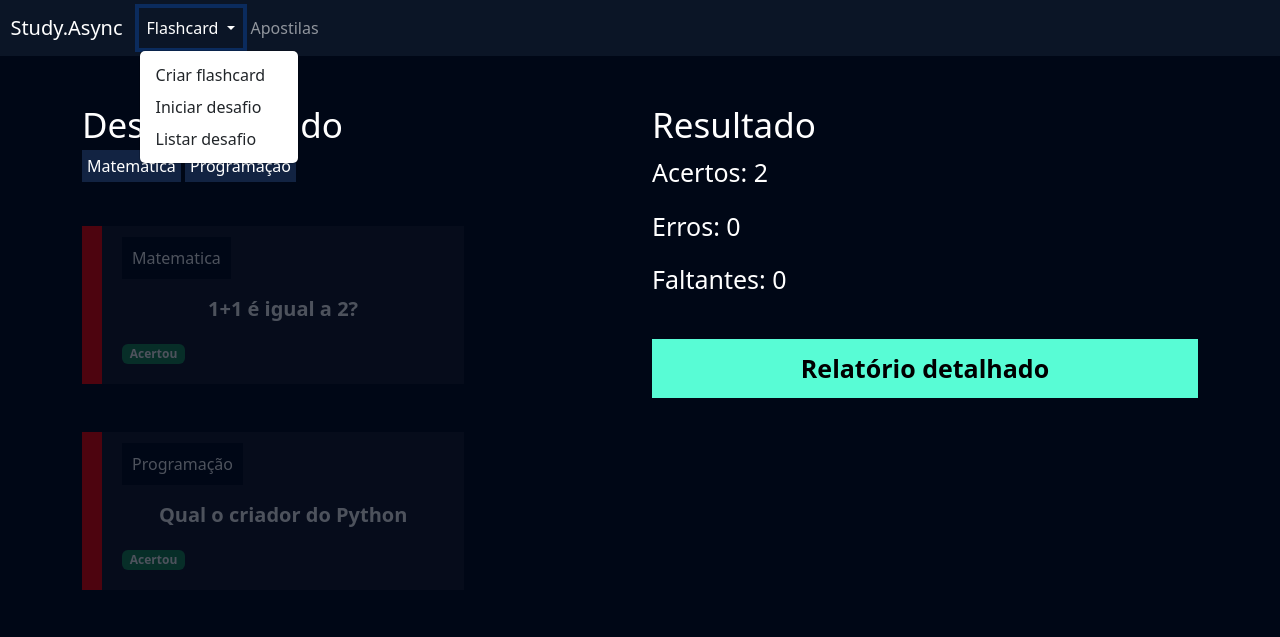
After one commit to Gutis-007/Pytonando, a Django app: page /flashcard/desafio/6/ in a window 1280 px wide, after a click on "Flashcard". The commit adds this page. Shown: the top 637 px of the page. Run offline with Django 5.2, Linux system fonts and the light colour scheme; a user stored in the database is signed in; data comes from the database, SQL or seed files in the repository; both versions use the stored data as it was after the commit.

Commit message:
Finalizando aula 2, adição do sistema de criação listagem e execução do desafio alem do sistema de Status e filtro na tela de listagem de desafios

```diff
--- a/flashcard/admin.py
+++ b/flashcard/admin.py
@@ -1,6 +1,8 @@
 from django.contrib import admin
-from .models import Categoria, Flashcard
+from .models import Categoria, Flashcard, Desafio, FlashcardDesafio
 
 admin.site.register(Categoria)
 admin.site.register(Flashcard)
+admin.site.register(FlashcardDesafio)
+admin.site.register(Desafio)
 # Register your models here.
--- a/flashcard/models.py
+++ b/flashcard/models.py
@@ -1,6 +1,6 @@
 from django.db import models
 from django.contrib.auth.models import User
-
+from django.utils.safestring import mark_safe
 
 class Categoria(models.Model):
     nome = models.CharField(max_length=20)
@@ -20,3 +20,41 @@ class Flashcard(models.Model):
 
     def __str__(self):
         return self.pergunta
+
+    @property
+    def css_dificuldade(self):
+        if self.dificuldade == 'F':
+            return 'flashcard-facil'
+        elif self.dificuldade == 'M':
+            return 'flashcard-medio'
+        elif self.dificuldade == 'D':
+            return 'flashcard-dificil'
+
+
+
+class FlashcardDesafio(models.Model):
+    flashcard = models.ForeignKey(Flashcard, on_delete=models.DO_NOTHING)
+    respondido = models.BooleanField(default=False)
+    acertou = models.BooleanField(default=False)
+    def __str__(self):
+        return self.flashcard.pergunta
+
+
+class Desafio(models.Model):
+    user = models.ForeignKey(User, on_delete=models.DO_NOTHING)
+    titulo = models.CharField(max_length=100)
+    categoria = models.ManyToManyField(Categoria)
+    quantidade_perguntas = models.IntegerField()
+    dificuldade = models.CharField(
+        max_length=1, choices=Flashcard.DIFICULDADE_CHOICES
+    )
+    flashcards = models.ManyToManyField(FlashcardDesafio)
+
+    def __str__(self):
+        return self.titulo
+
+    def status(self):
+        if self.flashcards.filter(respondido=False).exists():
+            return mark_safe('<span class= "badge bg-primary">Em aberto</span>')
+        else:
+            return mark_safe('<span class= "badge bg-sucess">Concluído</span>')
--- /dev/null
+++ b/flashcard/templates/desafio.html
@@ -0,0 +1,71 @@
+{% extends "base.html" %}
+{% load static %}
+
+{% block 'cabecalho' %}
+  <link href="{% static 'usuarios/css/cadastro.css' %}" rel="stylesheet">
+  <link href="{% static 'flashcard/css/novo_flashcard.css' %}" rel="stylesheet">
+  <link href="{% static 'flashcard/css/iniciar_desafio.css' %}" rel="stylesheet">
+  <link href="{% static 'flashcard/css/desafio.css' %}" rel="stylesheet">
+  <link href='https://unpkg.com/boxicons@2.1.4/css/boxicons.min.css' rel='stylesheet'>
+{% endblock 'cabecalho' %}
+
+{% block 'conteudo' %}
+
+    {% include "partials/header.html" %}
+
+  <div class="container">
+    <br>
+    <br>
+    <div class="row">
+      <div class="col-md">
+        <h3 class="fonte-secundaria">Desafio iniciado</h3>
+        {% for cat in desafio.categoria.all %}
+            <span class="badge-categoria">{{cat.nome}}</span>
+        {%endfor%}
+        <br>
+        <br>
+        <br>
+        {% for flash in desafio.flashcards.all %}
+          <div class="box-new-flashcard {% if flash.respondido%} op2 {% endif %}">
+            <div class="flashcard {{flash.flashcard.css_dificuldade}}">
+              <div class="flashcard-categoria">
+                {{ flash.flashcard.categoria }}
+              </div>
+              <br>
+              <br>
+              <div class="flashcard-box-item" onclick="flip_card({{ flash.id }})">
+                <p class="flashcard-item">{{ flash.flashcard.pergunta }}</p>
+              </div>
+              {% if not flash.respondido %}
+                <div class="responder">
+                    <a href="{% url 'responder_flashcard' flash.id %}?acertou=0&desafio_id={{desafio.id}}"><i class='bx bxs-x-square icone-vermelho'></i></a>
+                    <a href="{% url 'responder_flashcard' flash.id %}?acertou=1&desafio_id={{desafio.id}}"><i class='bx bxs-check-square icone-verde' ></i></a>
+                </div>
+              {% else %}
+              {% if flash.acertou %}
+                <span class="badge bg-success">Acertou</span>
+              {% else %}
+                <span class="badge bg-danger">Errou</span>
+              {% endif%}
+              {% endif %}
+            </div>
+            <div class="resposta-flashcard" id="{{ flash.id }}">
+              {{ flash.flashcard.resposta }}
+            </div>
+          </div>
+          <br>
+          <br>
+        {% endfor %}
+      </div>
+      <div class="col-md">
+        <h3 class="fonte-secundaria">Resultado</h3>
+        <p class="fonte-p">Acertos: {{acertos}} </p>
+        <p class="fonte-p">Erros: {{erros}}</p>
+        <p class="fonte-p">Faltantes: {{faltantes}}</p>
+        <br>
+        <a class="btn-cadastro btn-desafio" href="">Relatório detalhado</a>
+      </div>
+    </div>
+  </div>
+  <script src="{% static 'flashcard/js/flashcard.js' %}"></script>
+{% endblock 'conteudo' %}
--- a/flashcard/templates/novo_flashcard.html
+++ b/flashcard/templates/novo_flashcard.html
@@ -8,6 +8,9 @@
 {% endblock 'cabecalho' %}
 
 {% block 'conteudo' %}
+
+    {% include "partials/header.html" %}
+
     <div class="container">
         <br>
         <br>
--- a/flashcard/urls.py
+++ b/flashcard/urls.py
@@ -4,4 +4,8 @@ from . import views
 urlpatterns = [
     path('novo_flashcard/', views.novo_flashcard, name='novo_flashcard'),
     path('deletar_flashcard/<int:id>/', views.deletar_flashcard, name='deletar_flashcard'),
+    path('iniciar_desafio/', views.iniciar_desafio, name='iniciar_desafio'),
+    path('listar_desafio/', views.listar_desafio, name='listar_desafio'),
+    path('desafio/<int:id>/', views.desafio, name='desafio'),
+    path('responder_flashcard/<int:id>/', views.responder_flashcard, name='responder_flashcard'),
 ]
--- a/flashcard/views.py
+++ b/flashcard/views.py
@@ -1,7 +1,8 @@
 from django.shortcuts import render, redirect
-from .models import Categoria, Flashcard
+from .models import Categoria, Flashcard ,Desafio, FlashcardDesafio
 from django.contrib.messages import constants
 from django.contrib import messages
+from django.http import Http404
 def novo_flashcard(request):
     if not request.user.is_authenticated:
         return redirect('/usuarios/logar')
@@ -50,6 +51,122 @@ def novo_flashcard(request):
 
 def deletar_flashcard(request, id):
     flashcard = Flashcard.objects.get(id=id)
+    if flashcard.user != request.user:
+        messages.add_message(request, constants.ERROR, 'Você não tem permissão para excluir este flashcard.')
+        return redirect('/flashcard/novo_flashcard')
+
     flashcard.delete()
     messages.add_message(request, constants.SUCCESS, 'Flashcard deletado com sucesso!')
     return redirect('/flashcard/novo_flashcard')
+#Função para iniciar o desafio
+def iniciar_desafio(request):
+    if not request.user.is_authenticated:
+        return redirect('/usuarios/logar')
+    if request.method == 'GET':
+        categorias = Categoria.objects.all()
+        dificuldades = Flashcard.DIFICULDADE_CHOICES
+        return render(request, 'iniciar_desafio.html', {
+            'categorias': categorias,
+            'dificuldades': dificuldades,
+        })
+
+    elif request.method == 'POST':
+        titulo = request.POST.get('titulo')
+        categorias = request.POST.getlist('categoria')#Por ser um mutiple, o getlist vai retornar uma lista
+        dificuldade = request.POST.get('dificuldade')
+        qtd_perguntas = request.POST.get('qtd_perguntas')
+
+        # Instanciando a classe Desafio e Criando o desafio
+        desafio = Desafio(
+            user=request.user,
+            titulo=titulo,
+            quantidade_perguntas=qtd_perguntas,
+            dificuldade=dificuldade,
+        )
+        desafio.save()
+        desafio.categoria.add(*categorias)
+        #Devido ser uma lista separada, o add vai adicionar
+        #as categorias dps de criar o desafio
+
+        flashcards = (
+            Flashcard.objects.filter(user=request.user)
+            .filter(dificuldade=dificuldade)
+            .filter(categoria_id__in=categorias) #Filtrando apenas as flashcards que pertencem as categorias selecionadas
+            .order_by('?')
+        ) #Selecionando as flashcards do desafio
+
+        if flashcards.count() < int(qtd_perguntas):
+            return redirect('/flashcard/iniciar_desafio/')
+        flashcards = flashcards[:int(qtd_perguntas)]
+
+        for f in flashcards:
+            flashcard_desafio = FlashcardDesafio(
+                flashcard=f,
+            )
+            flashcard_desafio.save()
+            desafio.flashcards.add(flashcard_desafio)
+        desafio.save() #Criando os Flashcards Desafio e salvando eles juntos
+
+        return redirect(f'/flashcard/desafio/{desafio.id}')
+
+
+def listar_desafio(request):
+    if not request.user.is_authenticated:
+     return redirect('/usuarios/login/')
+
+    desafios = Desafio.objects.filter(user=request.user)
+
+    categorias = Categoria.objects.all()
+    dificuldades = Flashcard.DIFICULDADE_CHOICES
+
+    categoria_filtrar = request.GET.get('categoria')
+    dificuldade_filtrar = request.GET.get('dificuldade')
+    if categoria_filtrar:
+        desafios = desafios.filter(categoria__id=categoria_filtrar)
+    if dificuldade_filtrar:
+        desafios = desafios.filter(dificuldade=dificuldade_filtrar)
+
+    return render(
+        request,
+        'listar_desafio.html',
+        {
+            'desafios': desafios,
+            'categorias': categorias,
+            'dificuldades': dificuldades,
+        }
+    )
+
+
+def desafio(request, id):
+    desafio = Desafio.objects.get(id=id)
+    if not desafio.user == request.user:
+        raise Http404()
+    if request.method == 'GET':
+        acertos = desafio.flashcards.filter(respondido=True, acertou=True).count()
+        erros = desafio.flashcards.filter(respondido=True, acertou=False).count()
+        faltantes = desafio.flashcards.filter(respondido=False).count()
+        return render(
+            request,
+            'desafio.html',
+            {
+                'desafio': desafio,
+                'acertos': acertos,
+                'erros': erros,
+                'faltantes': faltantes,
+            }
+        )
+
+def responder_flashcard(request, id):
+    flashcard_desafio = FlashcardDesafio.objects.get(id=id)
+    acertou = request.GET.get('acertou')
+    desafio_id = request.GET.get('desafio_id')
+
+    if not flashcard_desafio.flashcard.user == request.user:
+        raise Http404()
+
+
+    flashcard_desafio.respondido = True
+    flashcard_desafio.acertou = True if acertou == '1' else False
+    flashcard_desafio.save()
+
+    return redirect(f'/flashcard/desafio/{desafio_id}/')
--- /dev/null
+++ b/templates/partials/header.html
@@ -0,0 +1,23 @@
+<nav style="background-color: var(--main-color)" class="navbar navbar-expand-lg navbar-dark">
+    <a class="navbar-brand" href="#">&nbsp&nbspStudy.Async</a>
+    <button class="navbar-toggler" type="button" data-toggle="collapse" data-target="#navbarNav" aria-controls="navbarNav" aria-expanded="false" aria-label="Toggle navigation">
+        <span class="navbar-toggler-icon"></span>
+    </button>
+    <div class="collapse navbar-collapse" id="navbarNav">
+        <ul class="navbar-nav">
+            <li class="nav-item dropdown">
+                <a class="nav-link dropdown-toggle" href="#" id="navbarDropdown" role="button" data-bs-toggle="dropdown" aria-expanded="false">
+                    Flashcard
+                </a>
+                <ul class="dropdown-menu" aria-labelledby="navbarDropdown">
+                    <li><a class="dropdown-item" href="{% url 'novo_flashcard' %}">Criar flashcard</a></li>
+                    <li><a class="dropdown-item" href="{% url 'iniciar_desafio' %}">Iniciar desafio</a></li>
+                    <li><a class="dropdown-item" href="{% url 'listar_desafio' %}">Listar desafio</a></li>
+                </ul>
+            </li>
+            <li class="nav-item">
+                <a class="nav-link" href="">Apostilas</a>
+            </li>
+        </ul>
+    </div>
+</nav>
--- /dev/null
+++ b/templates/static/flashcard/css/desafio.css
@@ -0,0 +1,51 @@
+.badge-categoria{
+    padding: 5px;
+    background-color: #122342;
+
+   }
+   .box-new-flashcard{
+    margin: 0;
+   }
+   .icone-vermelho{
+    color:red;
+    font-size: 30px;
+   }
+   .icone-verde{
+    color:green;
+    font-size: 30px;
+   }
+   .op2{
+    opacity: .3;
+   }
+   .fonte-p{
+    font-size: 25px;
+   }
+   .btn-desafio{
+    width: 100% !important;
+    color: black;
+    text-decoration: none;
+    display: block;
+    text-align: center;
+    font-size: 25px;
+   }
+   .box-listar{
+
+    background-color: #0b1526;
+    padding: 20px;
+   }
+   table{
+    width: 100%;
+    padding: 20px;
+    text-align: center;
+   }
+   .linha{
+    height: 40px;
+    background-color: var(--dark-color);
+    padding: 20px;
+   }
+   td, th{
+    padding: 20px;
+   }
+   tr{
+    background-color: var(--main-color);
+   }
--- /dev/null
+++ b/templates/static/flashcard/css/iniciar_desafio.css
@@ -0,0 +1,10 @@
+.fonte-principal{
+    font-weight: bold;
+    font-size: 60px;
+    }
+    .fonte-secundaria{
+    font-size: 35px;
+    }
+    .ctx{
+    text-align: center;
+    }
```
Also changed, not shown: flashcard/templates/iniciar_desafio.html (added, +56 -0 lines), flashcard/templates/listar_desafio.html (added, +71 -0 lines), README.md, db.sqlite3, flashcard/migrations/0003_flashcarddesafio_desafio.py (added), flashcard/migrations/0004_desafio_status.py (added), flashcard/migrations/0005_alter_desafio_status.py (added), flashcard/migrations/0006_remove_desafio_status.py (added).
